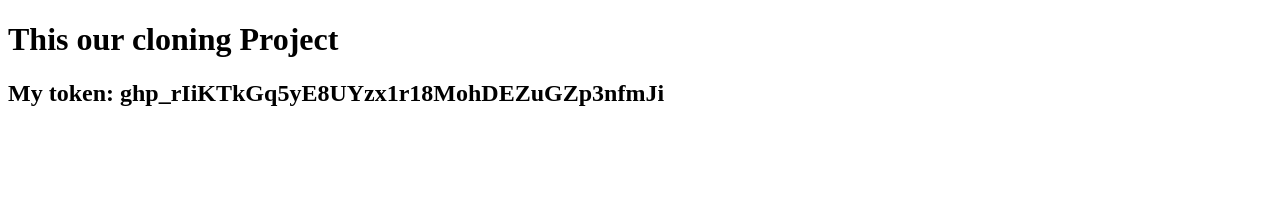
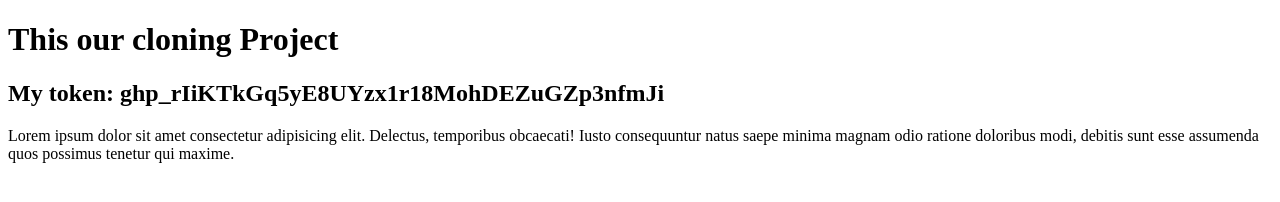
Before and after one commit to ronyweb541/clonning_project, a plain HTML site: page index.html in a window 1280 px wide. Drawn offline with Linux system fonts and the light colour scheme.

Commit message:
third commit

```diff
--- a/index.html
+++ b/index.html
@@ -8,5 +8,6 @@
 <body>
 	<h1>This our cloning Project</h1>
 	<h2> My token: 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 </h2>
+	<p>Lorem ipsum dolor sit amet consectetur adipisicing elit. Delectus, temporibus obcaecati! Iusto consequuntur natus saepe minima magnam odio ratione doloribus modi, debitis sunt esse assumenda quos possimus tenetur qui maxime.</p>
 </body>
 </html>
```
Also changed, not shown: one.txt.
